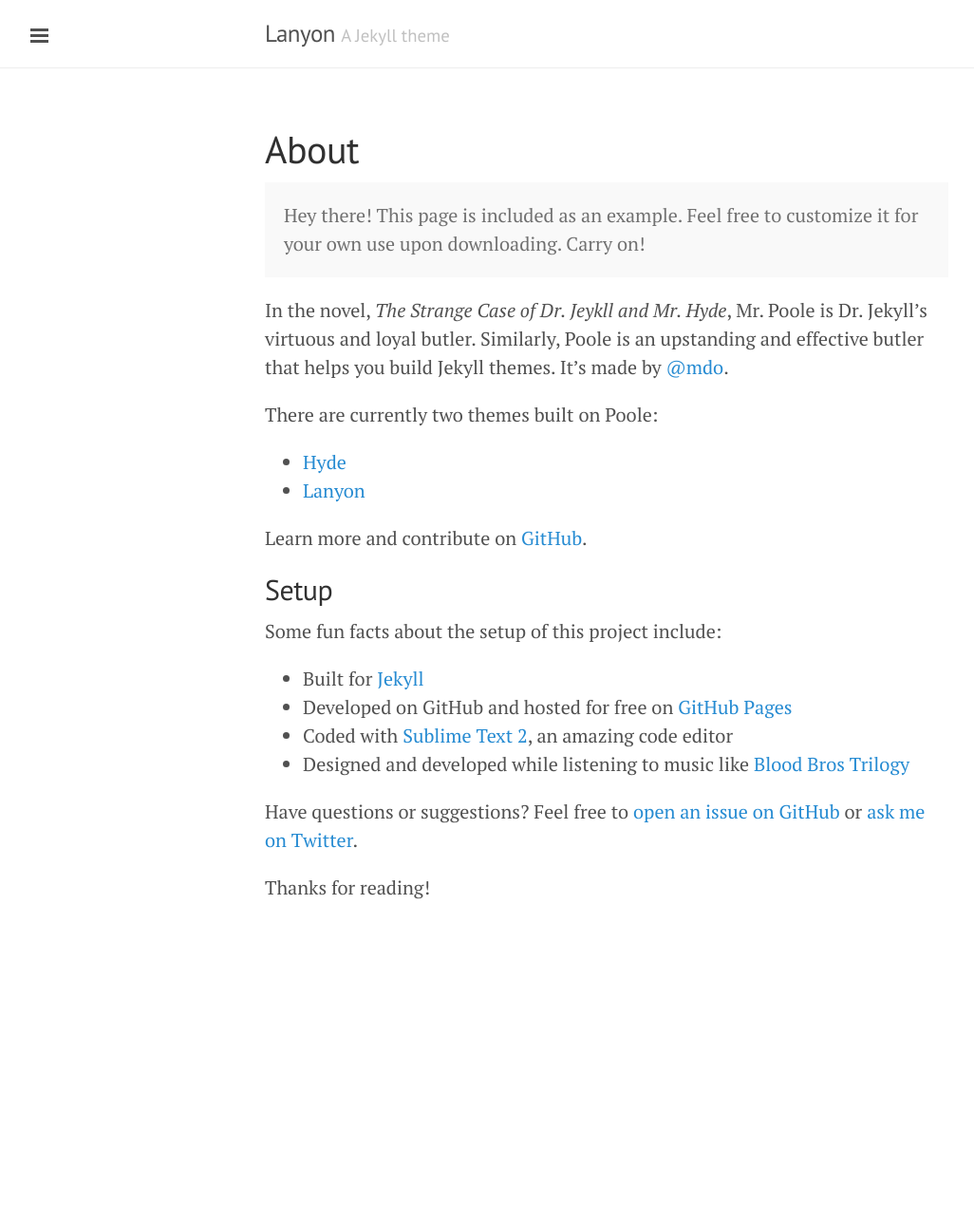
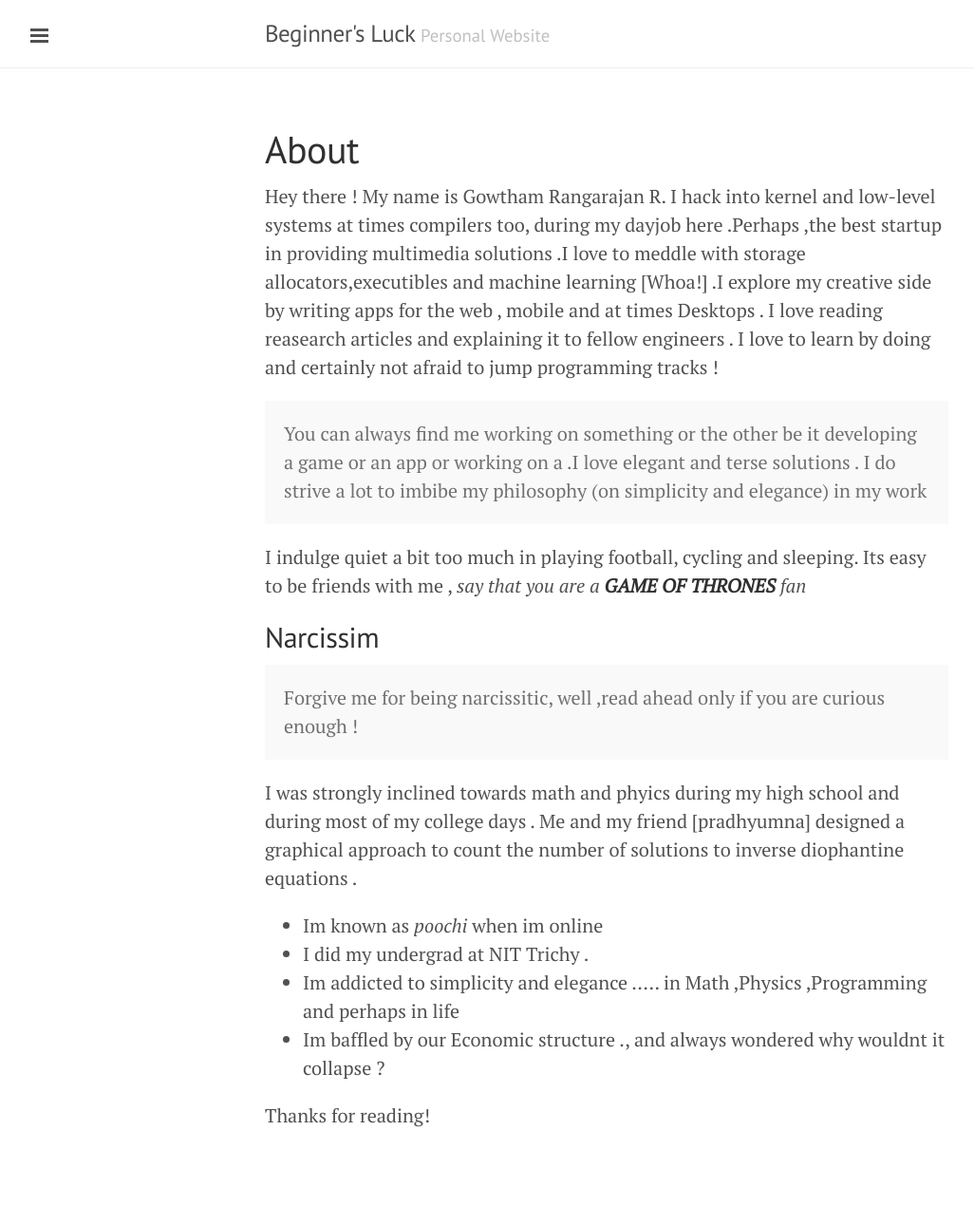
Before and after one commit to poochi/poochi.github.io, a Jekyll site: the page built from about.md, in a window 1280 px wide. Shown: the whole page at 95% size, without its empty margins (1-1027 px from the left). Built offline with Jekyll 4.4.1, drawn with Linux system fonts in a browser that asks for light colours; Markdown is read by kramdown in place of the engine named in the settings; before the commit the page ends 1030 px from its top, so only the background shows below that.

Commit message:
About changes

```diff
--- a/_config.yml
+++ b/_config.yml
@@ -6,19 +6,19 @@
 permalink:        pretty
 
 # Setup
-title:            Lanyon
-tagline:          'A Jekyll theme'
-description:      'A reserved <a href="http://jekyllrb.com" target="_blank">Jekyll</a> theme that places the utmost gravity on content with a hidden drawer. Made by <a href="https://twitter.com/mdo" target="_blank">@mdo</a>.'
-url:              http://lanyon.getpoole.com
+title:            Beginner's Luck
+tagline:          'Personal Website'
+description:      ''
+url:              http://poochi.github.com
 baseurl:          '/'
 paginate:         5
 
 author:
-  name:           'Mark Otto'
+  name:           'Gowtham Rangarajan'
   url:            https://twitter.com/mdo
 
 # Custom vars
 version:          1.0.0
 
 github:
-  repo:           https://github.com/poole/lanyon
+  repo:           https://github.com/poochi
--- a/_includes/sidebar.html
+++ b/_includes/sidebar.html
@@ -25,8 +25,8 @@
       {% endif %}
     {% endfor %}
 
-    <a class="sidebar-nav-item" href="{{ site.github.repo }}/archive/v{{ site.version }}.zip">Download</a>
-    <a class="sidebar-nav-item" href="{{ site.github.repo }}">GitHub project</a>
+    <a class="sidebar-nav-item" href="{{ site.github.repo }}/archive/v{{ site.version }}.zip">Projects</a>
+    <a class="sidebar-nav-item" href="{{ site.github.repo }}">GitHub</a>
     <span class="sidebar-nav-item">Currently v{{ site.version }}</span>
   </nav>
 
@@ -35,4 +35,9 @@
       &copy; {{ site.time | date: '%Y' }}. All rights reserved.
     </p>
   </div>
+  <div class="sidebar-item">
+    <p>
+	&copy;Thanks to <a<a href="https://github.com/jekyll/jekyll">>Jekyll's</a> Butler <a href="https://github.com/poole/poole"> Poole and @mdo s Lanyon Theme</a>
+    </p>
+  </div>
 </div>
--- a/about.md
+++ b/about.md
@@ -2,29 +2,30 @@
 layout: page
 title: About
 ---
+Hey there ! My name is Gowtham Rangarajan R.
+I hack into kernel and low-level systems at times compilers too, during my dayjob here .Perhaps ,the best startup in providing multimedia
+solutions .I love to meddle with storage allocators,executibles and  machine learning [Whoa!] .I explore my creative side by writing apps for the web , mobile and at times Desktops . I love reading reasearch articles and  explaining it to fellow engineers . I love to learn by doing and certainly not afraid to jump programming tracks !
+
 
 <p class="message">
-  Hey there! This page is included as an example. Feel free to customize it for your own use upon downloading. Carry on!
+  You can always find me working on something or the other be it developing a game or an app or working on a  .I love elegant and terse solutions . I do strive a lot to imbibe my philosophy (on simplicity and elegance) in my work
 </p>
 
-In the novel, *The Strange Case of Dr. Jeykll and Mr. Hyde*, Mr. Poole is Dr. Jekyll's virtuous and loyal butler. Similarly, Poole is an upstanding and effective butler that helps you build Jekyll themes. It's made by [@mdo](https://twitter.com/mdo).
+I indulge quiet a bit too much in playing football, cycling and sleeping.
+Its easy to be friends with me , *say that you are a **GAME OF THRONES** fan*
 
-There are currently two themes built on Poole:
+## Narcissim
 
-* [Hyde](http://hyde.getpoole.com)
-* [Lanyon](http://lanyon.getpoole.com)
+<p class="message">
+  Forgive me for being narcissitic, well ,read ahead only if you are curious enough !
+</p>
 
-Learn more and contribute on [GitHub](https://github.com/poole).
+I was strongly inclined towards math and phyics during my high school and during most of my college days .
+Me and my friend \[pradhyumna\] designed a graphical approach to count the number of solutions to inverse diophantine equations .
+* Im known as *poochi* when im online
+* I did my undergrad at NIT Trichy .
+* Im addicted to simplicity and elegance ..... in Math ,Physics ,Programming and perhaps in life
+* Im baffled by our Economic structure ., and always wondered why wouldnt it collapse ?
 
-## Setup
-
-Some fun facts about the setup of this project include:
-
-* Built for [Jekyll](http://jekyllrb.com)
-* Developed on GitHub and hosted for free on [GitHub Pages](https://pages.github.com)
-* Coded with [Sublime Text 2](http://sublimetext.com), an amazing code editor
-* Designed and developed while listening to music like [Blood Bros Trilogy](https://soundcloud.com/maddecent/sets/blood-bros-series)
-
-Have questions or suggestions? Feel free to [open an issue on GitHub](https://github.com/poole/issues/new) or [ask me on Twitter](https://twitter.com/mdo).
 
 Thanks for reading!
```
